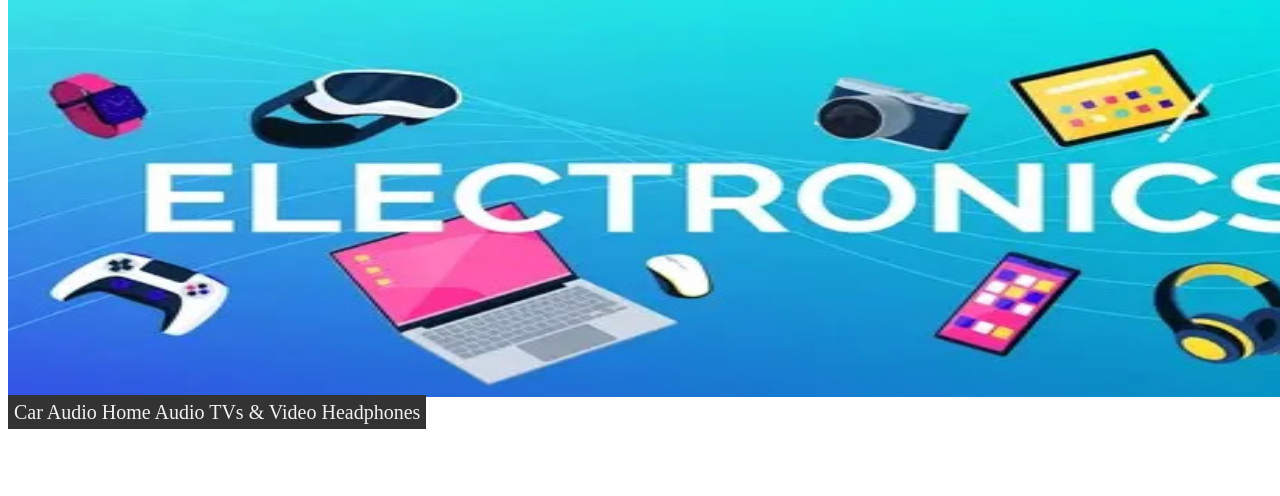
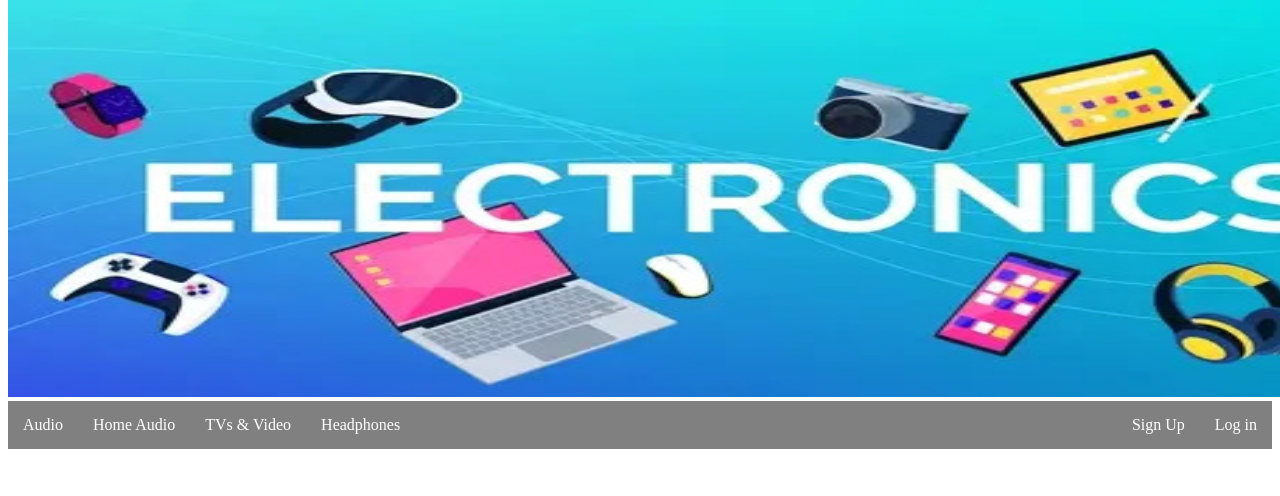
Before and after one commit to msayra/Stereo-Equipment, a website: page client/index.html in a window 1280 px wide. Shown: the part 151-647 px from the top of the page. Drawn offline with nearby package versions, Linux system fonts and the light colour scheme; grey boxes are pictures that could not be loaded.

Commit message:
I had to manually add in Skyler's changes due to same file errors

```diff
--- a/client/index.html
+++ b/client/index.html
@@ -23,16 +23,21 @@
             Search
          </button>
     </div>
+
     <img id="fancy-image" src="/image/ezgif.com-crop.jpg" />
 
 <div>
 
-<navbar>
-    Car Audio
-    Home Audio
-    TVs & Video
-    Headphones
-</navbar>
+<nav class="navbar">
+    <ul>
+        <li> <a href="#"> Audio </a></li>
+        <li> <a href="#" > Home Audio </a></li>
+        <li> <a href="#" > TVs & Video </a></li>
+        <li> <a href="#" > Headphones </a></li>
+        <li id="lgin"> <a href="#">  Log in </a> </li>
+        <li id="sgnup"> <a href="#"> Sign Up </a> </li>
+    </ul>
+</nav>
 
 <footer class="search-results-container">
     <article class="search-result-item">
--- a/client/style.css
+++ b/client/style.css
@@ -3,29 +3,37 @@ body {
     flex-direction: column;
 }
 
-navbar {
+.navbar ul {
+    list-style: none;
+    background-color: grey;
+    padding: 0px;
+    margin: 0px;
+    overflow: hidden;
+}
 
-    background-color: #333;
-    overflow: hidden;
-    color: #f2f2f2;
+.navbar a {
+    color:white;
+    text-decoration: none;
+    padding: 15px;
+    display: block;
     text-align: center;
-    padding: 6px ;
-    text-decoration: none;
-    font-size: 20px;
-  }
+}
 
+.navbar a:hover{
+    background-color: aqua;
+}
 
-  navbar:hover {
-    background-color: #ddd;
-    color: black;
+.navbar li {
+    float: left;
+}
 
-  }
+#lgin {
+    float: right;
+}
 
-  navbar active {
-
-    background-color: #04AA6D;
-    color: white;
-  }
+#sgnup {
+    float: right;
+}
 
 .search-results-container {
     display: flex;
@@ -47,5 +55,5 @@ navbar {
 
 #fancy-image {
     width: 91rem;
-    height: 25rem ;
+    height: 25rem;
 }
```
